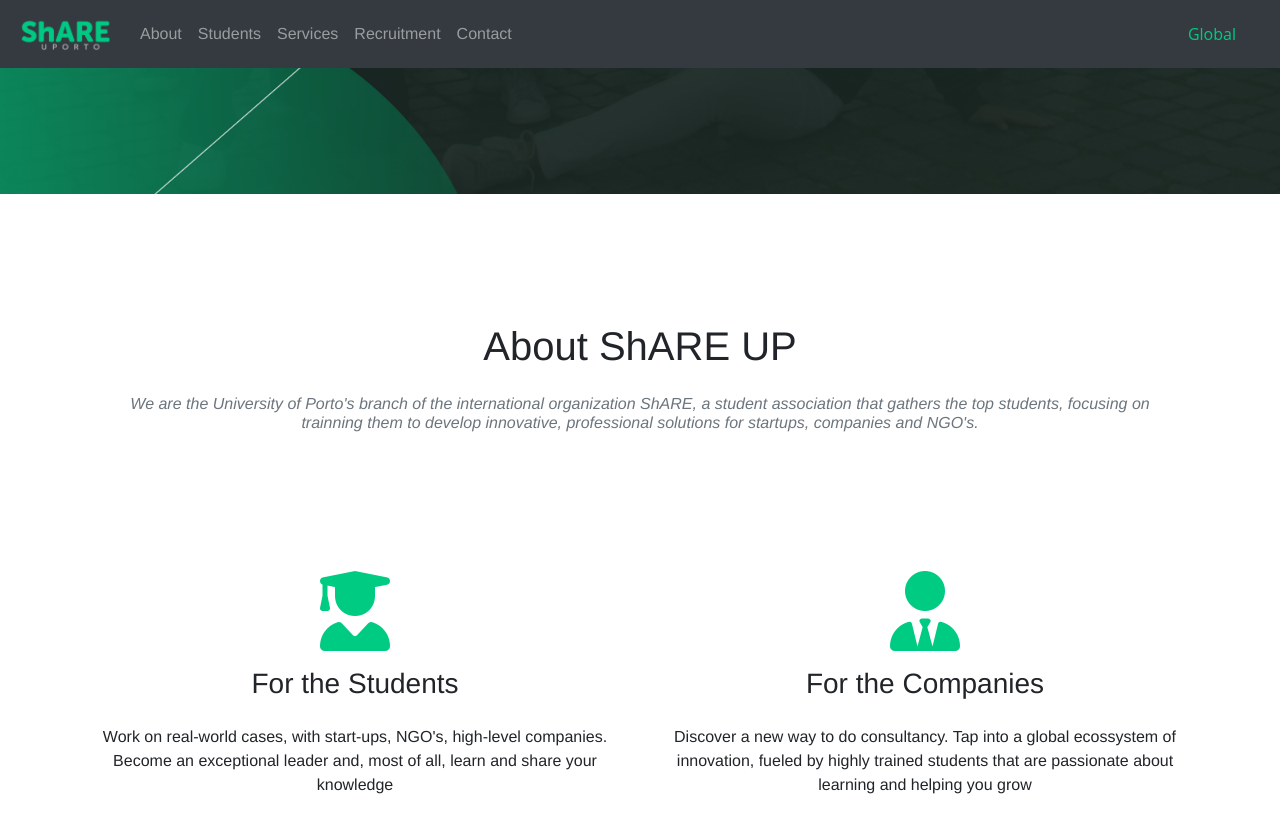
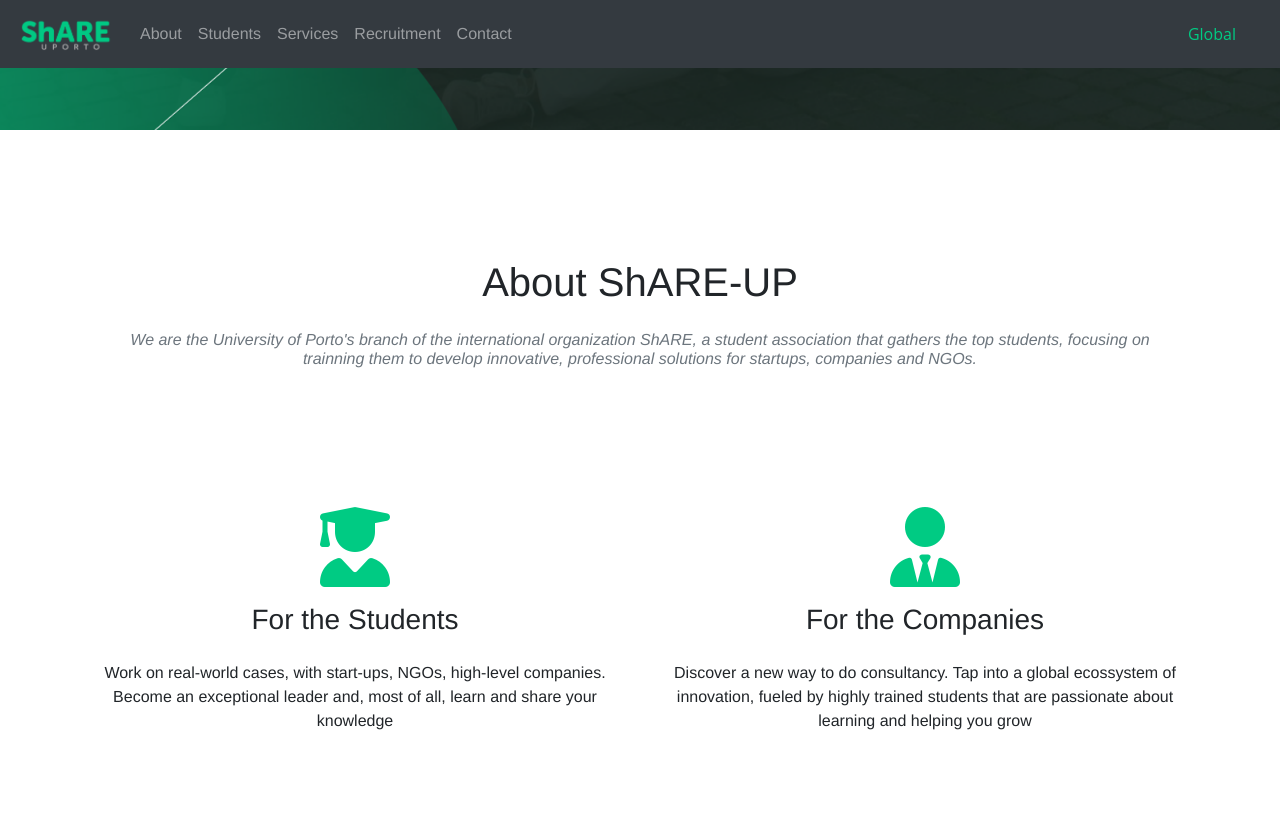
Before and after one commit to share-up/share-up.github.io, a Jekyll site: the page built from index.md, in a window 1280 px wide and 900 px high, scrolled down 838 px. Shown: the top 833 px of the window. Built offline with Jekyll 4.4.1, drawn with Linux system fonts in a browser that asks for light colours; nearby versions of some CDN libraries; some of the changed text lies outside the part shown.

Commit message:
Grammar mistakes

```diff
--- a/_includes/about.html
+++ b/_includes/about.html
@@ -2,9 +2,9 @@
     <div class="container">
         <div class="row mb-5">
             <div class=" col mx-auto text-center my-auto ">
-                <h1 class="section-heading ">About ShARE UP</h1>
+                <h1 class="section-heading ">About ShARE-UP</h1>
                 <h3 class="section-subheading text-muted">We are the University of Porto's branch of the international organization ShARE, a student association that gathers the top students, focusing on trainning them to develop innovative, professional solutions for startups, companies and
-                    NGO's.
+                    NGOs.
                 </h3>
             </div>
         </div>
@@ -14,7 +14,7 @@
                     <i class="text-share fas fa-user-graduate fa-5x my-auto "></i>
                 </a>
                 <h3>For the Students</h3>
-                <p class="text-faded"> Work on real-world cases, with start-ups, NGO's, high-level companies. Become an exceptional leader and, most of all, learn and share your knowledge </p>
+                <p class="text-faded"> Work on real-world cases, with start-ups, NGOs, high-level companies. Become an exceptional leader and, most of all, learn and share your knowledge </p>
             </div>
             <div class="my-auto col-lg-6" align="center">
                 <a href="#scopes">
--- a/_includes/recruitment.html
+++ b/_includes/recruitment.html
@@ -12,7 +12,7 @@
                     <img class="card-img-top p-1" src="{{ site.baseurl}}/img/recruitment/online.png" alt="Card image cap">
                     <div class="card-body">
                         <h5 class="card-title text-share">1. Online Applications</h5>
-                        <p class="card-text">Fill in our inscription form and submit your CV. We will analyse your profile and give you some feedback!</p>
+                        <p class="card-text">Fill in our inscription form and get ready for tough but enjoyable process!</p>
                         <p class="card-text"><small class="text-muted"><i class="far fa-calendar-alt"></i> 10 to 23rd of February</small></p>
                     </div>
                 </div>
@@ -22,7 +22,7 @@
                     <img class="card-img-top p-1 " src="{{ site.baseurl}}/img/recruitment/groupDynamics.png" alt="Card image cap">
                     <div class="card-body">
                         <h5 class="card-title text-share">2. Group Dynamics</h5>
-                        <p class="card-text">This is the 2nd fase of recruitment. You will have to discuss and work with other candidates!</p>
+                        <p class="card-text">This is the 2nd phase of recruitment. You will have to discuss and work with other candidates!</p>
                         <p class="card-text"><small class="text-muted"><i class="far fa-calendar-alt"></i> 24 to 27th of February</small></p>
                     </div>
                 </div>
@@ -42,7 +42,7 @@
                     <img class="card-img-top p-1" src="{{ site.baseurl}}/img/recruitment/retreat.png" alt="Card image cap">
                     <div class="card-body">
                         <h5 class="card-title text-share">4. Final Retreat</h5>
-                        <p class="card-text">This is the last fase! You have to make sure you are available for this very special day.</p>
+                        <p class="card-text">This is the last phase! You have to make sure you are available for this very special day.</p>
                         <p class="card-text"><small class="text-muted"><i class="far fa-calendar-alt"></i> 7th March 2020</small></p>
                     </div>
                 </div>
--- a/_includes/scopes.html
+++ b/_includes/scopes.html
@@ -72,7 +72,7 @@
                 <div class="card scopes bg-secondary border-secondary" data-toggle="modal" data-target="#modal-globalDataCollection">
                     <img src="{{site.baseurl}}/img/scopes/globalDataCollection.png" class="card-img-top mx-auto" alt="...">
                     <div class="card-body">
-                        <h5 class="card-title">Global Data Colecction</h5>
+                        <h5 class="card-title">Global Data Collection</h5>
                     </div>
                 </div>
             </div>
--- a/_includes/students.html
+++ b/_includes/students.html
@@ -35,7 +35,7 @@
                 <img src="{{site.baseurl}}/img/student/shareknowledge.png" class="students-img mx-auto" alt="...">
                 <div class="card-body">
                     <h5 class="card-title">Knowledge Sharing</h5>
-                    <p class="card-text">We promote discussion and critical thinking inside our organization. All our meetings and presentations </p>
+                    <p class="card-text">We promote discussion and critical thinking inside our organization. All our meetings and presentations are in English and we discuss many different topics</p>
                 </div>
             </div>
             <div class="col-lg-4">
--- a/_layouts/index.html
+++ b/_layouts/index.html
@@ -5,8 +5,7 @@
 
 <body data-spy="scroll" data-target="#nav-top">
 
-    {% include loader.html %} {% include nav.html %} {% include banners/recruitment.html %} {% include header.html %} {% include about.html%} {% include students.html%} {% include scopes.html%} {% include recruitment.html %} {% include contact.html %} {%
-    include footer.html %}
+    {% include loader.html %} {% include nav.html %} {% include header.html %} {% include about.html%} {% include students.html%} {% include scopes.html%} {% include recruitment.html %} {% include contact.html %} {% include footer.html %}
 </body>
 
 </html>
```
Also changed, not shown: 2 other files.
